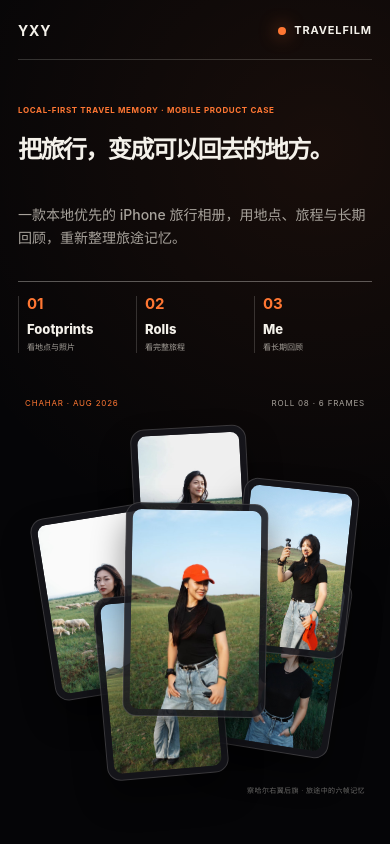
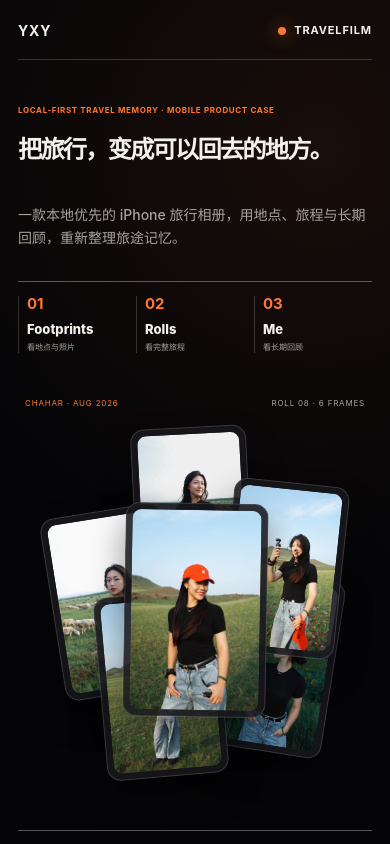
Before and after one commit to awoele/TravelFilm, a Next.js app: page / in a window 390 px wide. Shown: the top 844 px of the page. Built offline with nearby package versions, Linux system fonts and the light colour scheme; no server answers.

Commit message:
Refine TravelFilm mobile collage

```diff
--- a/app/globals.css
+++ b/app/globals.css
@@ -179,14 +179,6 @@ main {
 .hero-photo-slot-4 { z-index: 4; top: 16%; left: 62%; width: 34%; transform: rotate(6deg); }
 .hero-photo-slot-5 { z-index: 3; top: 42%; left: 58%; width: 35%; transform: rotate(9deg); }
 .hero-photo-slot-6 { z-index: 5; top: 48%; left: 22%; width: 36%; transform: rotate(-5deg); }
-.hero-memory-collage figcaption {
-  margin-top: 12px;
-  color: rgba(244, 241, 234, .44);
-  font: 700 8px/1.5 var(--font-utility);
-  letter-spacing: .07em;
-  text-align: right;
-}
-
 .case-section { width: min(100%, 1420px); margin-inline: auto; padding: clamp(52px, 7vw, 96px) 0; border-top: 1px solid var(--line-strong); }
 .section-heading { display: flex; align-items: center; flex-direction: column; gap: 24px; margin-bottom: clamp(38px, 5vw, 66px); text-align: center; }
 .section-kicker { display: flex; justify-content: center; gap: 18px; color: var(--muted); }
@@ -600,14 +592,10 @@ footer p { margin: 0; }
   .wordmark span, .app-mark span { display: none; }
   .hero { padding: 44px 0 56px; }
   .hero-memory-collage { width: min(100%, 340px); }
+  .hero-photo-slot-2 { left: 8%; }
+  .hero-photo-slot-4 { left: 59%; }
+  .hero-photo-slot-5 { left: 56%; }
   .hero-memory-meta { font-size: 8px; }
-  .hero-memory-collage figcaption {
-    max-width: 28ch;
-    margin-left: auto;
-    font-size: 7px;
-    letter-spacing: .055em;
-    line-height: 1.45;
-  }
   .eyebrow { max-width: none; margin-bottom: 22px; font-size: 8px; line-height: 1.5; letter-spacing: .08em; white-space: nowrap; }
   .hero h1 {
     max-width: none;
--- a/app/page.tsx
+++ b/app/page.tsx
@@ -204,7 +204,6 @@ function HeroPhotoCollage() {
           </div>
         ))}
       </div>
-      <figcaption>察哈尔右翼后旗 · 旅途中的六帧记忆</figcaption>
     </figure>
   );
 }
```
Also changed, not shown: 1 other file (tests, documents, lock files or other folders).
